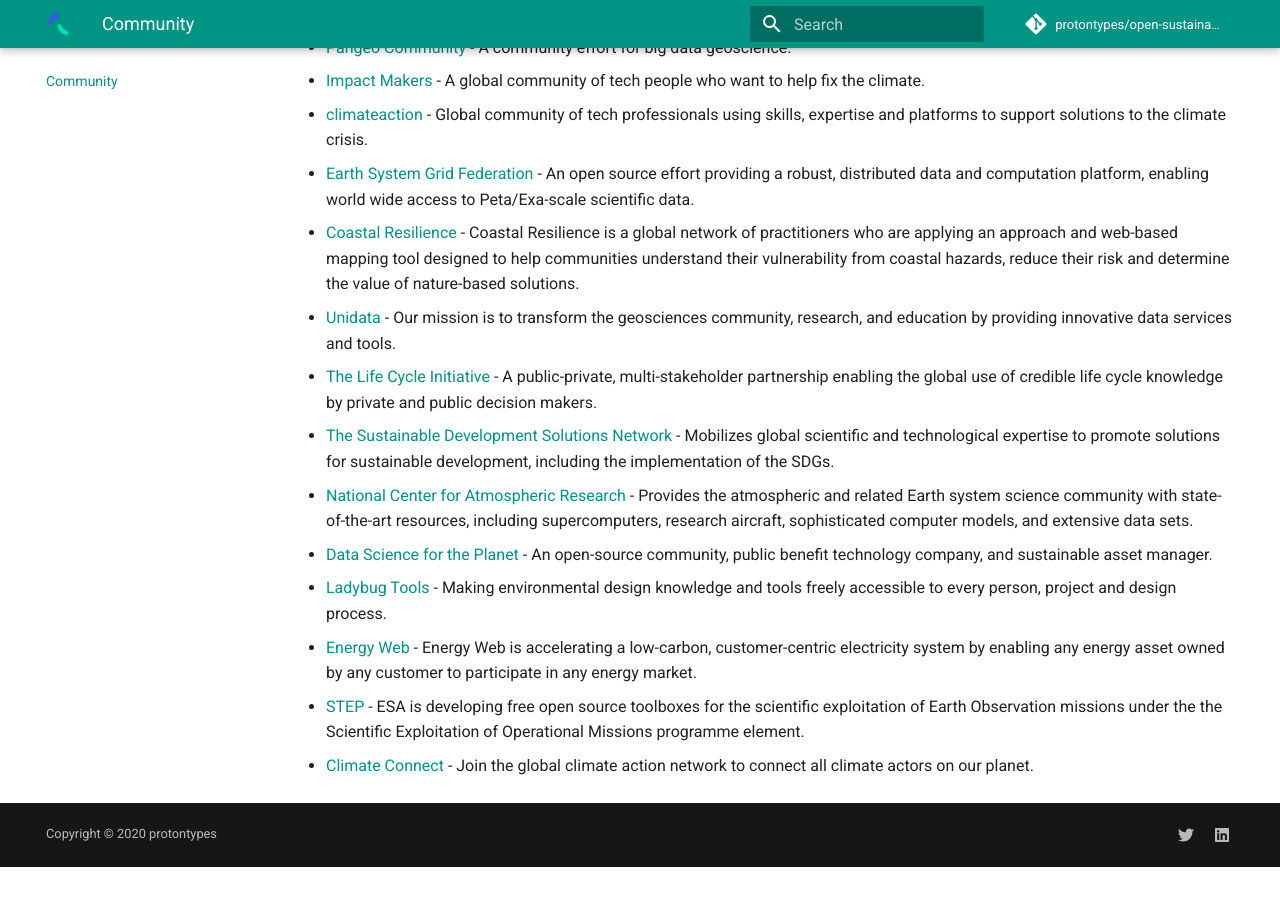
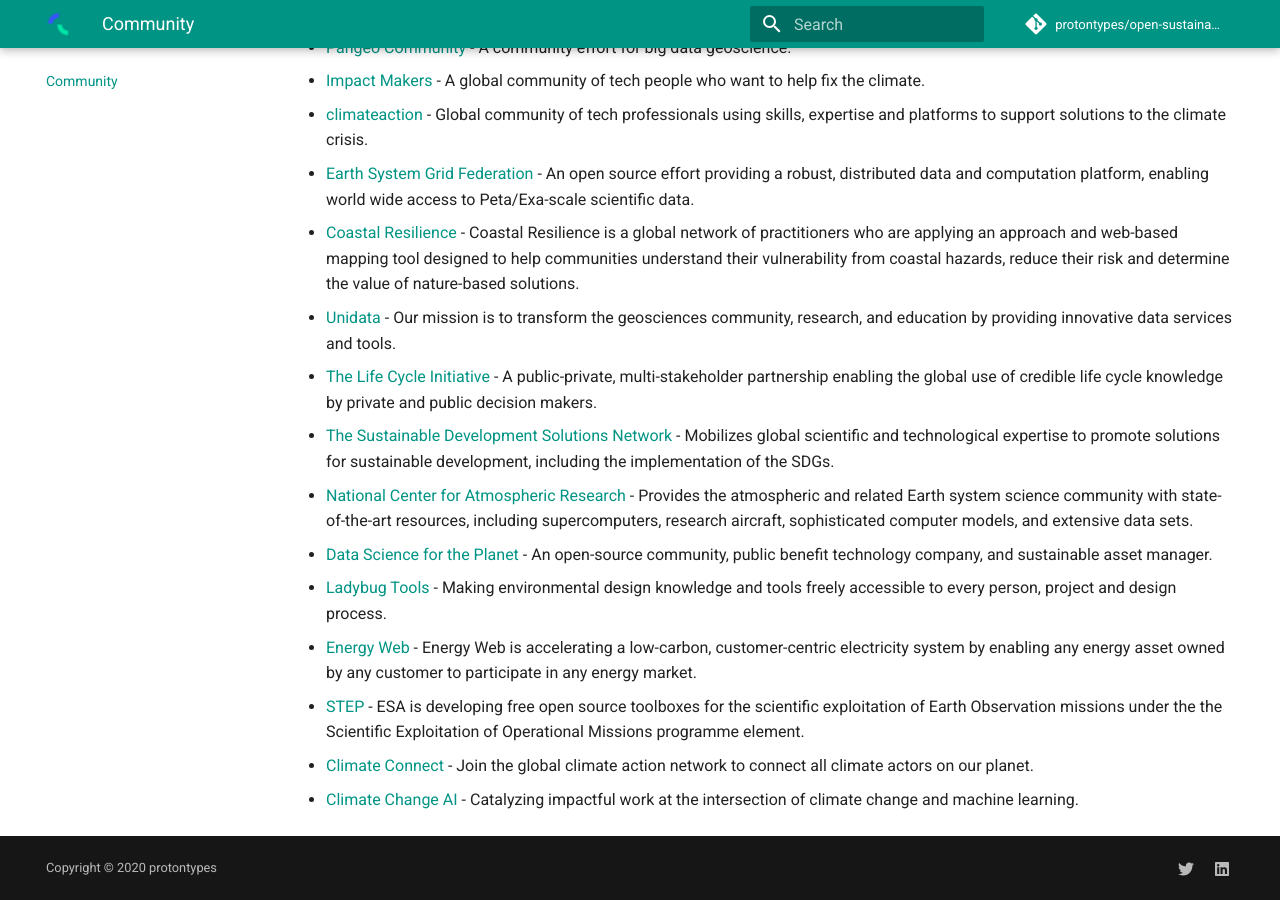
Before and after one commit to protontypes/open-sustainable-technology, an MkDocs documentation site: the page built from docs/COMMUNITY.md, in a window 1280 px wide and 900 px high, scrolled down 1615 px. Built offline with MkDocs 1.6.1 and Material for MkDocs 9.7.7, drawn with Linux system fonts in a browser that asks for light colours; comment, search, counter and statistics services are not loaded; before the commit the page ends 2482 px from its top, so only the background shows below that.

Commit message:
Update COMMUNITY.md
Catalyzing impactful work at the intersection of climate change and machine learning. https://www.climatechange.ai/ @climatechangeai #opensource #deeplearning #opensustain

```diff
--- a/docs/COMMUNITY.md
+++ b/docs/COMMUNITY.md
@@ -43,3 +43,4 @@
 - [Energy Web](https://github.com/energywebfoundation) - Energy Web is accelerating a low-carbon, customer-centric electricity system by enabling any energy asset owned by any customer to participate in any energy market.
 - [STEP](http://step.esa.int/main/) - ESA  is developing  free open source toolboxes for the scientific exploitation of Earth Observation missions under the the Scientific Exploitation of Operational Missions programme element.
 - [Climate Connect](https://climateconnect.earth/) - Join the global climate action network to connect all climate actors on our planet.
+- [Climate Change AI](https://www.climatechange.ai/) - Catalyzing impactful work at the intersection of climate change and machine learning.
```
